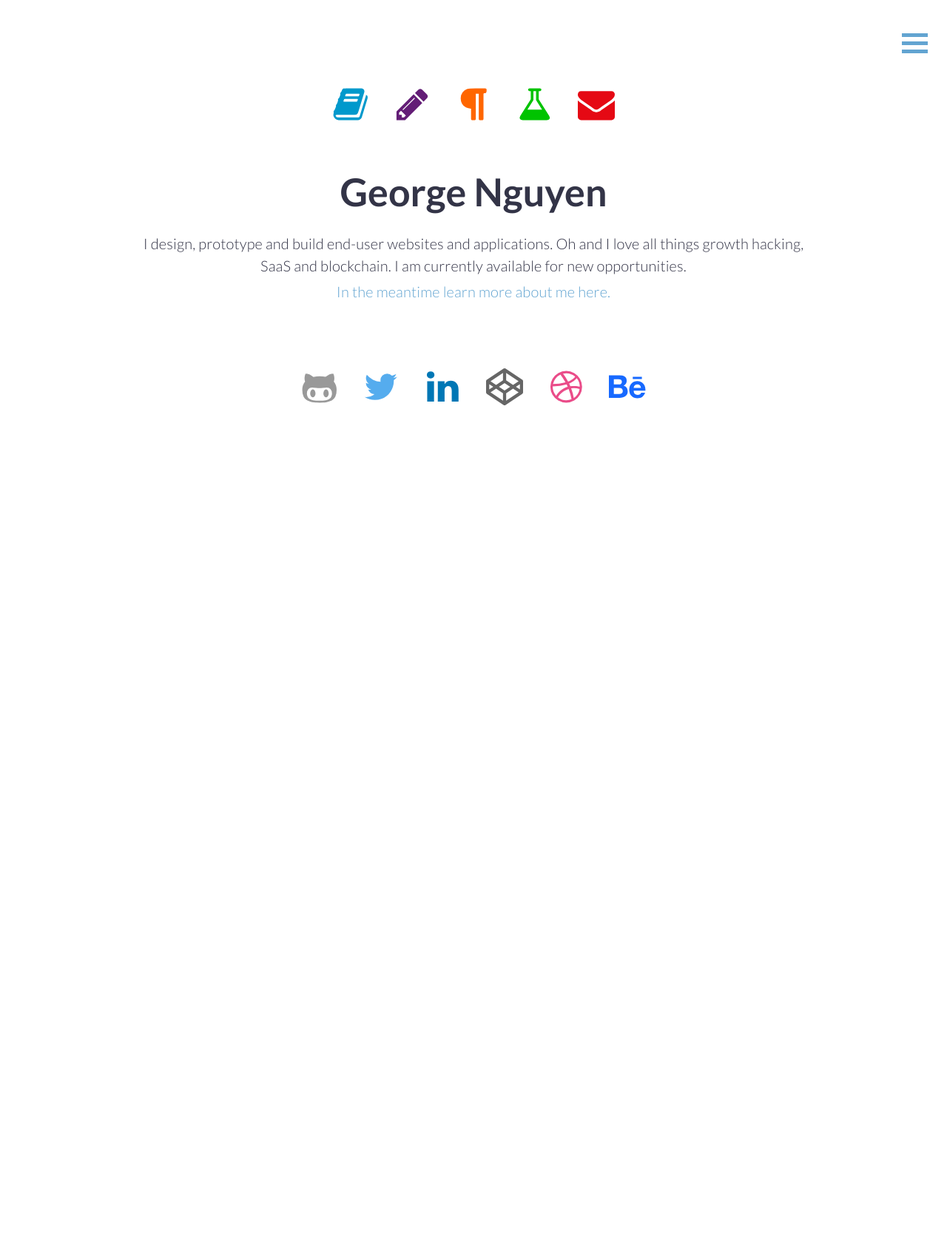
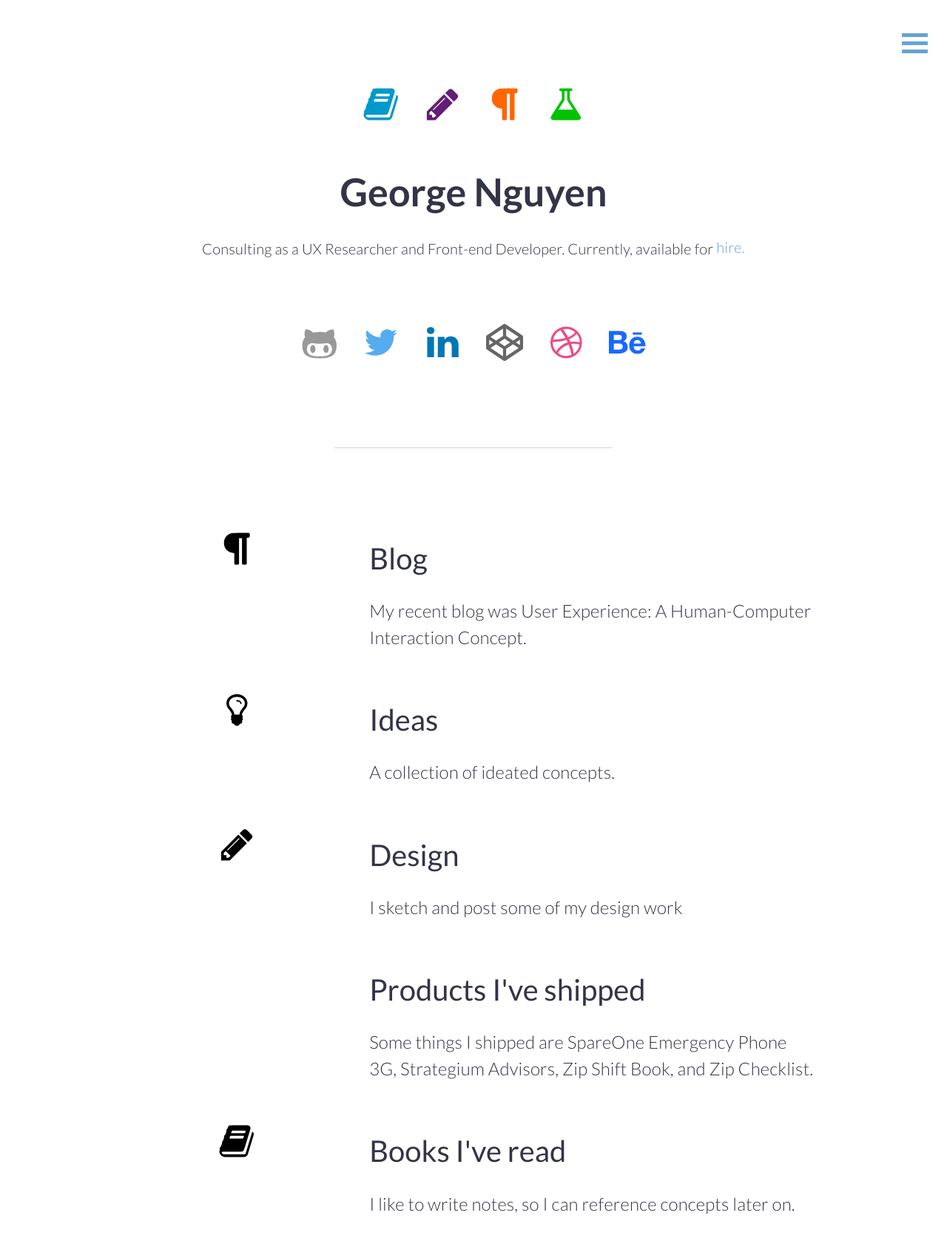
Before and after one commit to georgetn/georgetn.github.io, a Jekyll site: the page built from index.html, in a window 1280 px wide. Shown: the whole page at 74% size. Built offline with Jekyll 4.4.1, drawn with Linux system fonts in a browser that asks for light colours; nearby versions of some CDN libraries; before the commit the page ends 900 px from its top, so only the background shows below that.

Commit message:
add list of things to aboutpage/home, add new css class .line, add new include called recentpost to display latest post url and title

```diff
--- /dev/null
+++ b/_includes/recentpost.html
@@ -0,0 +1,3 @@
+{% for post in site.posts limit:1 %}
+	<a href="{{ post.url }}">{{ post.title }}.</a>
+{% endfor %}
--- a/css/main.css
+++ b/css/main.css
@@ -671,6 +671,13 @@ body {
 .shade a{
 	color: #FFFC00;
 }
+/*additional styling*/
+.line {
+  height: 1px;
+  width: 100%;
+  background: #D6D6D8;
+  margin: 80px 0;
+}
 
 /* === MEDIA QUERIES === */
 @media screen and (max-width: 1200px) {
--- a/index.html
+++ b/index.html
@@ -11,7 +11,6 @@
 			<a aria-label="SketchJournal" href="/sketchjournal" target="_blank"><svg class="icon icon-sketches"><use xlink:href="#icon-sketches"></use></svg></a>
 			<a aria-label="Blog" href="/blog" target="_blank"><svg class="icon icon-blog"><use xlink:href="#icon-blog"></use></svg></a>
 			<a aria-label="Lab" href="/lab" target="_blank"><svg class="icon icon-lab"><use xlink:href="#icon-lab"></use></svg></a>
-			<a aria-label="Email" href="mailto:contact@georgetn.com?subject=Hello!&amp;body=Hi George, I checked out your portfolio and..."><svg class="icon icon-email"><use xlink:href="#icon-email"></use></svg></a>
 		</div>
 	</div>
 </div>
@@ -20,7 +19,7 @@
 		<div class="blurb">
 			<!--<img itemprop="image" id="img-self" class="img-circle" src="images/george-nguyen.jpg" alt="George Nguyen">-->
 			<h1>George Nguyen</h1>
-			<p>I design, prototype and build end-user websites and applications. Oh and I love all things growth hacking, SaaS and blockchain. I am currently available for new opportunities. <a href="https://www.linkedin.com/in/nguyengeorge">In the meantime learn more about me here.</a></p>
+			<p>Consulting as a UX Researcher and Front-end Developer. Currently, available for <a href="mailto:contact@georgetn.com">hire.</a></p>
 		</div>
 	</div>
 </div>
@@ -38,3 +37,84 @@
 </div>
 </main>
 </div>
+<div class="row">
+        <div class="col-4 hidden-sm"></div>
+        <div class="col-4">
+          <div class="line"></div>
+        </div>
+        <div class="col-4 hidden-sm"></div>
+</div>
+<div class="container">
+	<!--div class="row">
+		<div class="col-4 center">
+		<a aria-label="Blog" href="/blog"><svg class="icon icon-blog"><use xlink:href="#icon-blog"></use></svg></a>
+		</div>
+		<div class="col-8">
+		<h2>Current projects</h2>
+		<p>I'm working on [inset project]</p>
+		</div>
+	</div-->
+	<div class="row">
+		<div class="col-4 center">
+		<a aria-label="Blog" href="/blog"><svg class="icon icon-blog"><use xlink:href="#icon-blog"></use></svg></a>
+		</div>
+		<div class="col-8">
+		<h2>Blog</h2>
+		<p>My recent blog was {% include recentpost.html %}</p>
+		</div>
+	</div>
+	<div class="row">
+		<div class="col-4 center">
+		<a aria-label="Ideas" href="/ideas"><svg class="icon icon-ideas"><use xlink:href="#icon-ideas"></use></svg></a>
+		</div>
+		<div class="col-8">
+		<h2>Ideas</h2>
+		<p>A collection of <a href="/lab">ideated concepts.</a></p>
+		</div>
+	</div>
+	<div class="row">
+		<div class="col-4 center">
+		<a aria-label="Design" href="https://www.instagram.com/g3oh4xdesigns/"><svg class="icon icon-sketches"><use xlink:href="#icon-sketches"></use></svg></a>
+		</div>
+		<div class="col-8">
+		<h2>Design</h2>
+		<p>I <a href="https://www.instagram.com/g3oh4xdesigns/">sketch</a> and post some of my design work </p>
+		</div>
+	</div>
+	<div class="row">
+		<div class="col-4 center">
+		<svg class="icon icon-projects"><use xlink:href="#icon-projects"></use></svg>
+		</div>
+		<div class="col-8">
+		<h2>Products I've shipped</h2>
+		<p>Some things I shipped are <a href="http://www.spareone.com/">SpareOne Emergency Phone 3G</a>, <a href="http://strategiumadvisors.com/">Strategium Advisors</a>, <a href="http://zipshiftbook.com/">Zip Shift Book</a>, and <a href="http://zipchecklist.com/">Zip Checklist</a>.</p>
+		</div>
+	</div>
+	<div class="row">
+		<div class="col-4 center">
+		<a aria-label="Books" href="/books"><svg class="icon icon-books"><use xlink:href="#icon-books"></use></svg></a>
+		</div>
+		<div class="col-8">
+		<h2>Books I've read</h2>
+		<p>I like to write <a href="/books">notes</a>, so I can reference concepts later on.</p>
+		</div>
+	</div>
+	<!--div class="row">
+		<div class="col-4 center">
+		<a aria-label="Blog" href="/portfolio"><svg class="icon icon-folder"><use xlink:href="#icon-folder"></use></svg></a>
+		</div>
+		<div class="col-8">
+		<h2>Portfolio</h2>
+		<p>Consulting work as well as samples.</p>
+		</div>
+	</div>-->
+	<!--<div class="row">
+		<div class="col-4 center">
+		<a aria-label="Things I built"><svg class="icon icon-lab"><use xlink:href="#icon-lab"></use></svg></a>
+		</div>
+		<div class="col-8">
+		<h2>Things I built</h2>
+		<p>[app]. [site], and [blank] are some of the things I have built.</p>
+		</div>
+	</div-->
+</div>
```
